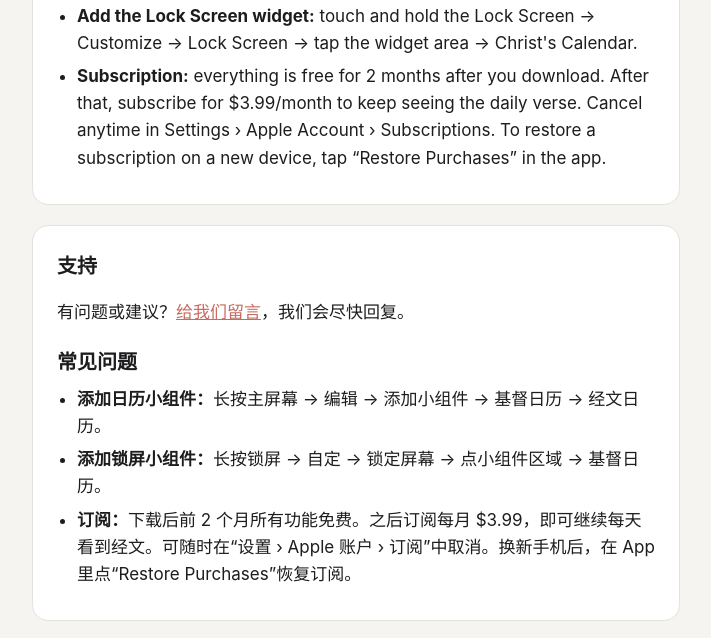
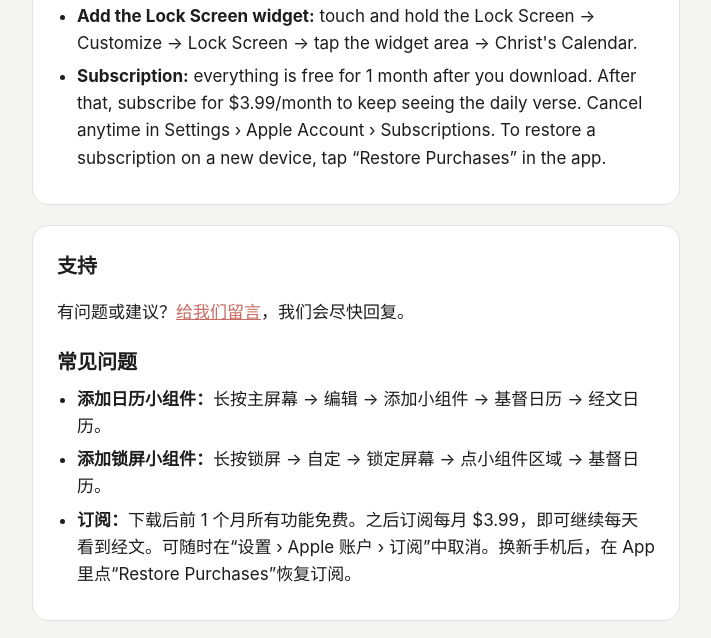
Before and after one commit to luckysaigoon/christs-calendar, a plain HTML site: page index.html in a window 1280 px wide. Shown: the part 363-1001 px from the top of the page, without its empty margins (284-995 px from the left). Drawn offline with Linux system fonts and the light colour scheme.

Commit message:
Change free period to 1 month
Co-Authored-By: Claude Opus 5.5 <noreply@anthropic.com>

```diff
--- a/index.html
+++ b/index.html
@@ -23,7 +23,7 @@
     <ul>
       <li><strong>Add the calendar widget:</strong> touch and hold the Home Screen → Edit → Add Widget → Christ's Calendar → Verse Calendar.</li>
       <li><strong>Add the Lock Screen widget:</strong> touch and hold the Lock Screen → Customize → Lock Screen → tap the widget area → Christ's Calendar.</li>
-      <li><strong>Subscription:</strong> everything is free for 2 months after you download. After that, subscribe for $3.99/month to keep seeing the daily verse. Cancel anytime in Settings › Apple Account › Subscriptions. To restore a subscription on a new device, tap “Restore Purchases” in the app.</li>
+      <li><strong>Subscription:</strong> everything is free for 1 month after you download. After that, subscribe for $3.99/month to keep seeing the daily verse. Cancel anytime in Settings › Apple Account › Subscriptions. To restore a subscription on a new device, tap “Restore Purchases” in the app.</li>
     </ul>
   </section>
 
@@ -34,7 +34,7 @@
     <ul>
       <li><strong>添加日历小组件：</strong>长按主屏幕 → 编辑 → 添加小组件 → 基督日历 → 经文日历。</li>
       <li><strong>添加锁屏小组件：</strong>长按锁屏 → 自定 → 锁定屏幕 → 点小组件区域 → 基督日历。</li>
-      <li><strong>订阅：</strong>下载后前 2 个月所有功能免费。之后订阅每月 $3.99，即可继续每天看到经文。可随时在“设置 › Apple 账户 › 订阅”中取消。换新手机后，在 App 里点“Restore Purchases”恢复订阅。</li>
+      <li><strong>订阅：</strong>下载后前 1 个月所有功能免费。之后订阅每月 $3.99，即可继续每天看到经文。可随时在“设置 › Apple 账户 › 订阅”中取消。换新手机后，在 App 里点“Restore Purchases”恢复订阅。</li>
     </ul>
   </section>
 
```
